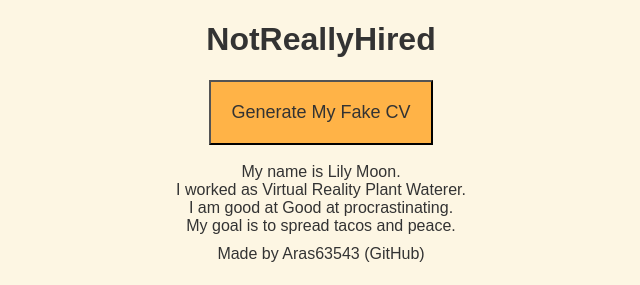
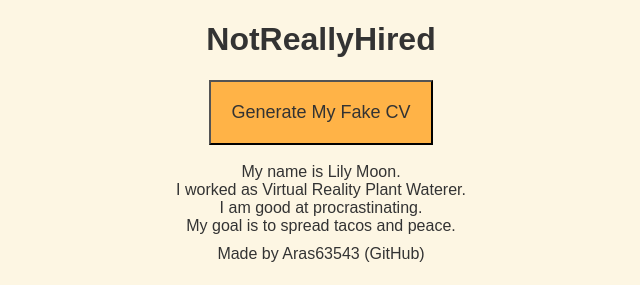
Before and after one commit to Aras63543/NotReallyHired, a plain HTML site: page index.html in a window 1280 px wide. Both pictures are taken after a click on the button "Generate My Fake CV". Shown: the top 285 px of the page, 319-959 px from the left. Drawn offline with Linux system fonts and the light colour scheme.

Commit message:
Update index.html

```diff
--- a/index.html
+++ b/index.html
@@ -11,12 +11,42 @@
     <br>
     <div id="cv" style="text-align: center; font-family: Arial,sans-serif; "></div>
 
-    <script>
+  <script>
   function generateCV() {
     const names = ["Lily Moon", "Ava Blaze", "Max Thunder", "Finn Falcon", "Jake Frost", "Mia Shadow", "Ruby Star", "Timo Swift"];
-    const jobs = ["Professional Napper", "Chief Unicorn Trainer", "Digital Overthinker", "Ice Cream Quality Inspector", "Bubble Wrap Popper", "Galactic Sandwich Artist", "Virtual Reality Plant Waterer", "Time Travel Coordinator", "Wizard of Light Bulb Moments", "Official Daydream Tester"];
-    const goodat = ["Good at teleporting", "Good at staring contests", "Good at making coffee disappear", "Good at procrastinating", "Good at balancing simit", "Good at making memes", "Good at daydreaming", "Good at napping anywhere", "Good at guessing time by smell", "Good at talking to plants"];
-    const want = ["My goal is to spread pizza and peace.", "My goal is to spread coffee and peace.", "My goal is to spread tacos and peace.", "My goal is to spread donuts and peace.", "My goal is to spread happiness and peace.", "My goal is to spread memes and peace.", "My goal is to spread smiles and peace."];
+    const jobs = [
+      "Professional Napper",
+      "Chief Unicorn Trainer",
+      "Digital Overthinker",
+      "Ice Cream Quality Inspector",
+      "Bubble Wrap Popper",
+      "Galactic Sandwich Artist",
+      "Virtual Reality Plant Waterer",
+      "Time Travel Coordinator",
+      "Wizard of Light Bulb Moments",
+      "Official Daydream Tester"
+    ];
+    const goodat = [
+      "teleporting",
+      "staring contests",
+      "making coffee disappear",
+      "procrastinating",
+      "balancing simit",
+      "making memes",
+      "daydreaming",
+      "napping anywhere",
+      "guessing time by smell",
+      "talking to plants"
+    ];
+    const want = [
+      "My goal is to spread pizza and peace.",
+      "My goal is to spread coffee and peace.",
+      "My goal is to spread tacos and peace.",
+      "My goal is to spread donuts and peace.",
+      "My goal is to spread happiness and peace.",
+      "My goal is to spread memes and peace.",
+      "My goal is to spread smiles and peace."
+    ];
 
     const name = names[Math.floor(Math.random() * names.length)];
     const job = jobs[Math.floor(Math.random() * jobs.length)];
@@ -33,6 +63,7 @@
     document.getElementById("cv").innerHTML = result;
   }
 </script>
+
 <footer style="text-align: center;  margin-top: 10px; font-family: Arial, sans-serif; color: #333;">Made by Aras63543 (GitHub)</footer>
 <div id="marquee" style="
   position: fixed;
```
